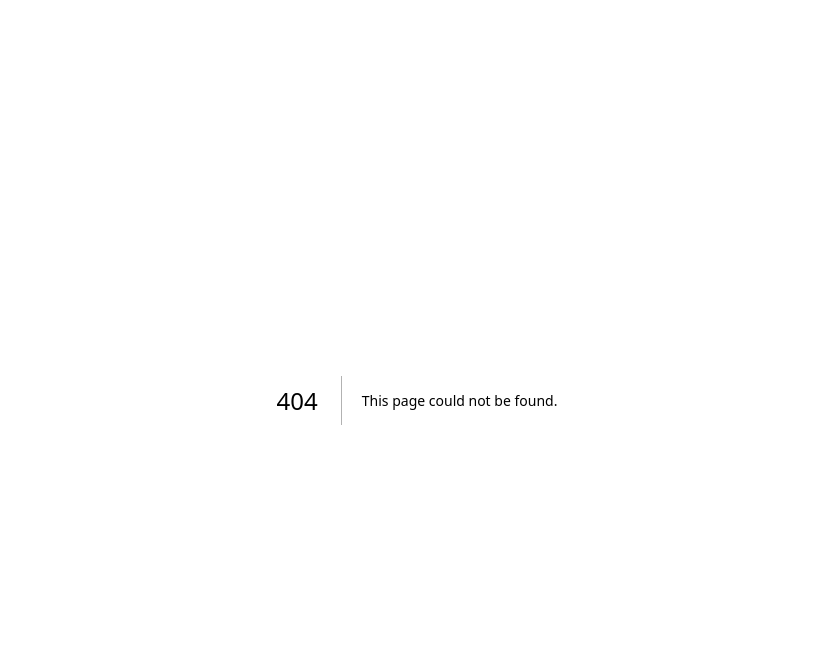
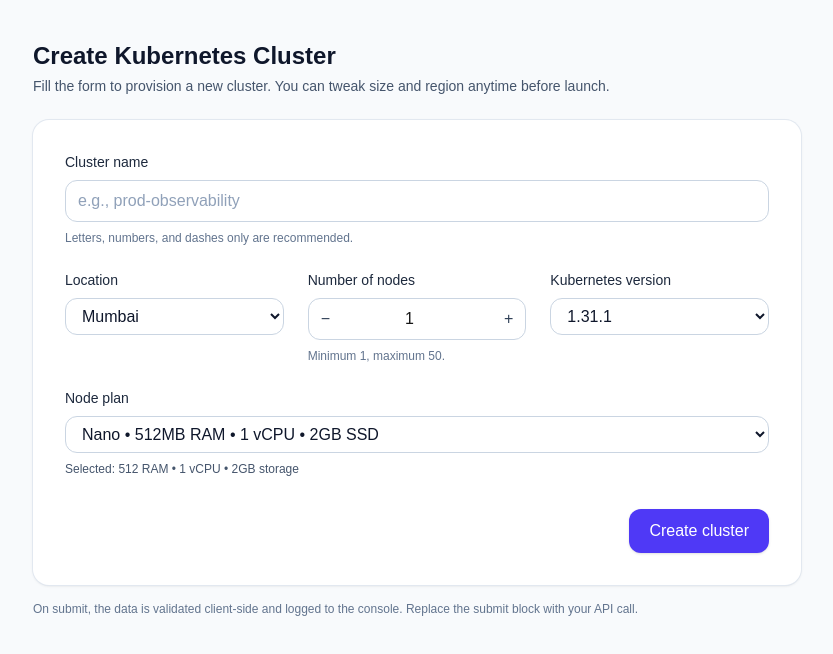
Before and after one commit to Pankajahura/vm_kubernetes, a Next.js app: page /dashboard in a window 1280 px wide. Before the commit this address had no page. Shown: the top 654 px of the page, without its empty margins (223-1056 px from the left). Built offline with nearby package versions, Linux system fonts and the light colour scheme.

Commit message:
fixed:dashboard

```diff
--- /dev/null
+++ b/app/dashboard/page.tsx
@@ -0,0 +1,256 @@
+// app/dashboard/page.tsx
+"use client";
+
+import React, { useMemo, useState } from "react";
+import axios, { AxiosResponse } from 'axios';
+
+type Location = "mumbai" | "bangalore" | "noida";
+type Version = "1.31.1";
+type PlanId = "nano" | "micro" | "small";
+
+const NODE_PLANS: Record<
+  PlanId,
+  { label: string; ram: number; cpu: number; storage: string }
+> = {
+  nano: { label: "Nano • 512MB RAM • 1 vCPU • 2GB SSD", ram: 512, cpu: 1, storage: "2GB" },
+  micro: { label: "Micro • 1GB RAM • 1 vCPU • 10GB SSD", ram: 1024, cpu: 1, storage: "10GB" },
+  small: { label: "Small • 2GB RAM • 1 vCPU • 25GB SSD", ram: 2048, cpu: 1, storage: "25GB" },
+};
+
+export default function NewClusterPage() {
+  const [name, setName] = useState("");
+  const [location, setLocation] = useState<Location>("mumbai");
+  const [nodes, setNodes] = useState<number>(1);
+  const [version, setVersion] = useState<Version>("1.31.1");
+  const [plan, setPlan] = useState<PlanId>("nano");
+  const [submitting, setSubmitting] = useState(false);
+  const [error, setError] = useState<string | null>(null);
+  const [okMsg, setOkMsg] = useState<string | null>(null);
+
+  const planMeta = useMemo(() => NODE_PLANS[plan], [plan]);
+
+  const incNodes = () => setNodes((n) => Math.min(n + 1, 50));
+  const decNodes = () => setNodes((n) => Math.max(n - 1, 1));
+
+  async function handleSubmit(e: React.FormEvent<HTMLFormElement>) {
+    e.preventDefault();
+    setError(null);
+    setOkMsg(null);
+
+    if (!name.trim()) {
+      setError("Please provide a cluster name.");
+      return;
+    }
+
+    setSubmitting(true);
+
+    // This is where you'd POST to your API route, e.g. /api/clusters
+    const data = {
+      name: name.trim(),
+      location,
+      nodes,
+      version,
+      plan,
+      planDetails: planMeta,
+      // add any extra derived fields here
+    };
+
+    try {
+      // Example: just log & show confirmation (replace with real fetch)
+
+      //need to configure ip and password manually..
+      //get free ip and password from db .
+      //console.log("[create-cluster] payload:", data);
+     let payload= {
+  provider: "existing",
+  cluster: { name: data.name, location: data.location, pod_cidr: "10.244.0.0/16", k8s_minor: data.version },
+  auth: { method: "password", user: "root", password: "luV5DivOV98g" },
+  nodes: {
+    "cp-1": { host: "172.104.206.68", role: "control-plane", hostname: "cp-1", cpu: data.planDetails.cpu, memory_mb: data.planDetails.ram }
+  }
+}
+
+
+
+
+//once cluster is build , update the ip with in_use status.
+console.log(payload,"..........................69");
+
+
+let response =await axios.post('/api/clusters',payload);
+
+  if(response.status==200){
+    alert('your cluster is being created. please wait for some time.......', );
+     setOkMsg("Cluster request captured. Check console for payload.");
+  }
+
+
+
+
+
+
+
+
+
+
+      // await new Promise((r) => setTimeout(r, 600)); // simulate latency
+
+    } catch (err: any) {
+      console.log(err,".........98")
+      setError(err?.message || "Something went wrong while submitting.");
+    } finally {
+      setSubmitting(false);
+    }
+  }
+
+  return (
+    <div className="min-h-[calc(100vh-4rem)] bg-slate-50 py-10 px-4">
+      <div className="mx-auto max-w-3xl">
+        {/* Header */}
+        <div className="mb-6">
+          <h1 className="text-2xl font-semibold text-slate-900">Create Kubernetes Cluster</h1>
+          <p className="text-sm text-slate-600 mt-1">
+            Fill the form to provision a new cluster. You can tweak size and region anytime before launch.
+          </p>
+        </div>
+
+        {/* Card */}
+        <div className="rounded-2xl bg-white shadow-sm ring-1 ring-slate-200">
+          <form onSubmit={handleSubmit} className="p-6 md:p-8 space-y-6">
+            {/* Cluster Name */}
+            <div className="space-y-2">
+              <label htmlFor="name" className="block text-sm font-medium text-slate-800">
+                Cluster name
+              </label>
+              <input
+                id="name"
+                name="name"
+                value={name}
+                onChange={(e) => setName(e.target.value)}
+                placeholder="e.g., prod-observability"
+                className="w-full rounded-xl border border-slate-300 bg-white px-3 py-2 text-slate-900 placeholder:text-slate-400 focus:outline-none focus:ring-2 focus:ring-indigo-500"
+              />
+              <p className="text-xs text-slate-500">Letters, numbers, and dashes only are recommended.</p>
+            </div>
+
+            {/* Grid: location, nodes, version */}
+            <div className="grid gap-6 md:grid-cols-3">
+              {/* Location */}
+              <div className="space-y-2">
+                <label htmlFor="location" className="block text-sm font-medium text-slate-800">
+                  Location
+                </label>
+                <select
+                  id="location"
+                  name="location"
+                  value={location}
+                  onChange={(e) => setLocation(e.target.value as Location)}
+                  className="w-full rounded-xl border border-slate-300 bg-white px-3 py-2 text-slate-900 focus:outline-none focus:ring-2 focus:ring-indigo-500"
+                >
+                  <option value="mumbai">Mumbai</option>
+                  <option value="bangalore">Bangalore</option>
+                  <option value="noida">Noida</option>
+                </select>
+              </div>
+
+              {/* Nodes with + / - */}
+              <div className="space-y-2">
+                <label className="block text-sm font-medium text-slate-800">Number of nodes</label>
+                <div className="flex items-stretch rounded-xl border border-slate-300 overflow-hidden">
+                  <button
+                    type="button"
+                    onClick={decNodes}
+                    className="px-3 text-slate-700 hover:bg-slate-100 active:bg-slate-200"
+                    aria-label="Decrease nodes"
+                  >
+                    −
+                  </button>
+                  <input
+                    type="number"
+                    inputMode="numeric"
+                    min={1}
+                    max={50}
+                    value={nodes}
+                    onChange={(e) => {
+                      const val = Number(e.target.value || "1");
+                      setNodes(Math.max(1, Math.min(50, val)));
+                    }}
+                    className="w-full text-center px-2 py-2 focus:outline-none"
+                  />
+                  <button
+                    type="button"
+                    onClick={incNodes}
+                    className="px-3 text-slate-700 hover:bg-slate-100 active:bg-slate-200"
+                    aria-label="Increase nodes"
+                  >
+                    +
+                  </button>
+                </div>
+                <p className="text-xs text-slate-500">Minimum 1, maximum 50.</p>
+              </div>
+
+              {/* Version */}
+              <div className="space-y-2">
+                <label htmlFor="version" className="block text-sm font-medium text-slate-800">
+                  Kubernetes version
+                </label>
+                <select
+                  id="version"
+                  name="version"
+                  value={version}
+                  onChange={(e) => setVersion(e.target.value as Version)}
+                  className="w-full rounded-xl border border-slate-300 bg-white px-3 py-2 text-slate-900 focus:outline-none focus:ring-2 focus:ring-indigo-500"
+                >
+                  <option value="1.31.1">1.31.1</option>
+                </select>
+              </div>
+            </div>
+
+            {/* Node Plan */}
+            <div className="space-y-2">
+              <label htmlFor="plan" className="block text-sm font-medium text-slate-800">
+                Node plan
+              </label>
+              <select
+                id="plan"
+                name="plan"
+                value={plan}
+                onChange={(e) => setPlan(e.target.value as PlanId)}
+                className="w-full rounded-xl border border-slate-300 bg-white px-3 py-2 text-slate-900 focus:outline-none focus:ring-2 focus:ring-indigo-500"
+              >
+                {Object.entries(NODE_PLANS).map(([id, p]) => (
+                  <option key={id} value={id}>
+                    {p.label}
+                  </option>
+                ))}
+              </select>
+              <div className="text-xs text-slate-600">
+                <span className="font-medium">Selected:</span> {planMeta.ram} RAM • {planMeta.cpu} vCPU • {planMeta.storage} storage
+              </div>
+            </div>
+
+            {/* Footer */}
+            <div className="flex items-center justify-between pt-2">
+              <div className="text-sm">
+                {error && <span className="text-red-600">{error}</span>}
+                {okMsg && <span className="text-emerald-600">{okMsg}</span>}
+              </div>
+              <button
+                type="submit"
+                disabled={submitting}
+                className="inline-flex items-center gap-2 rounded-xl bg-indigo-600 px-5 py-2.5 text-white shadow-sm hover:bg-indigo-700 active:bg-indigo-800 disabled:opacity-60 disabled:cursor-not-allowed"
+              >
+                {submitting ? "Submitting…" : "Create cluster"}
+              </button>
+            </div>
+          </form>
+        </div>
+
+        {/* Small note */}
+        <p className="mt-4 text-xs text-slate-500">
+          On submit, the data is validated client-side and logged to the console. Replace the submit block with your API call.
+        </p>
+      </div>
+    </div>
+  );
+}
--- a/package.json
+++ b/package.json
@@ -15,6 +15,7 @@
     "worker:start": "node dist/worker/index.js"
   },
   "dependencies": {
+    "axios": "^1.12.2",
     "bullmq": "^5.58.5",
     "dotenv": "^17.2.2",
     "execa": "^5.1.1",
--- a/worker3/index.ts
+++ b/worker3/index.ts
@@ -374,13 +374,13 @@ const processor = async (job: Job) => {
   const jobSeries = toSeries(data.cluster.k8s_minor ?? K8S_SERIES);
   const kubeadmVersion = toKubeadmVersion(jobSeries, undefined /* or allow pin via payload */);
 
-  console.log("[job] starting", {
-    id: job.id,
-    clusterId,
-    nodes: Object.keys(data.nodes).length,
-    series: jobSeries,
-    kubeadmVersion,
-  });
+  // console.log("[job] starting", {
+  //   id: job.id,
+  //   clusterId,
+  //   nodes: Object.keys(data.nodes).length,
+  //   series: jobSeries,
+  //   kubeadmVersion,
+  // });
 
   const nodes = Object.values(data.nodes);
   console.log(nodes,".............nodes");
@@ -397,7 +397,7 @@ const processor = async (job: Job) => {
         sudoWrap(data.auth, `hostnamectl set-hostname -- ${JSON.stringify(n.hostname)}`),
         "set-hostname"
       );
-      console.log("hostname is set successful for -",n.hostname);
+      //console.log("hostname is set successful for -",n.hostname);
     }
   }
 
```
Also changed, not shown: 1 other file (tests, documents, lock files or other folders).
